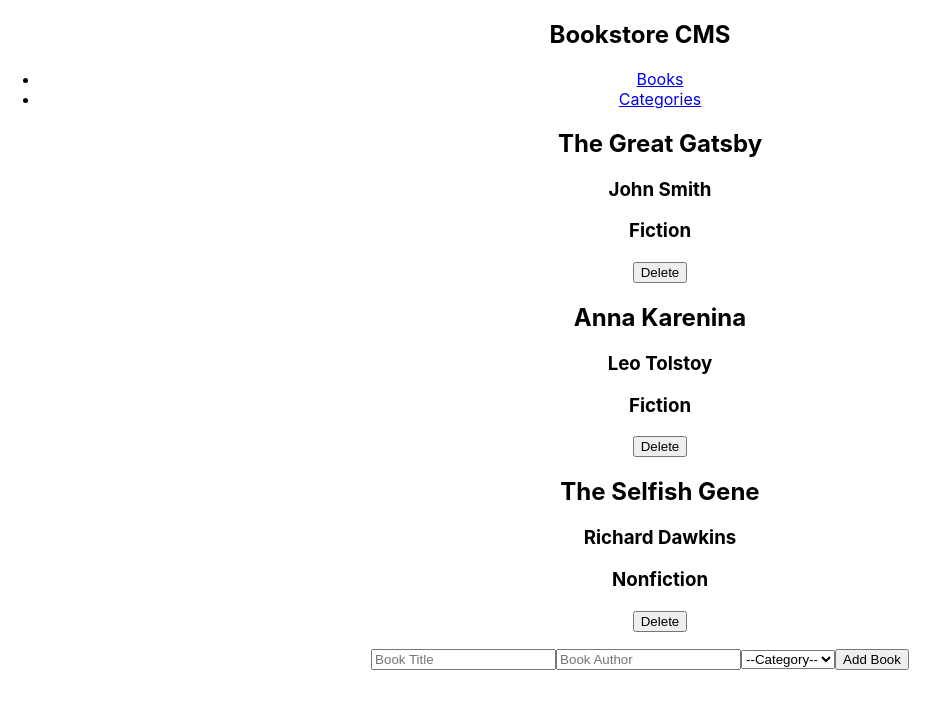
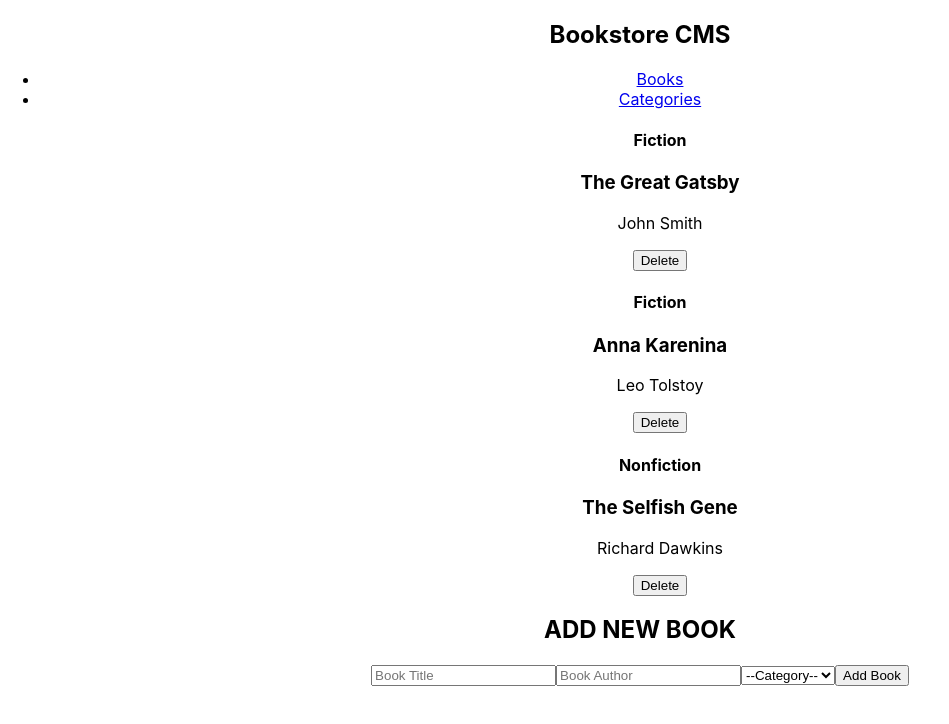
Before and after one commit to PabloEGonz/bookstore, a React (Create React App) app: page / in a window 1280 px wide. Shown: the top 724 px of the page, without its empty margins (0-949 px from the left). Built offline with nearby package versions, Linux system fonts and the light colour scheme.

Commit message:
Add classes to elements

```diff
--- a/src/components/Book.js
+++ b/src/components/Book.js
@@ -8,10 +8,10 @@ const Book = ({
 }) => {
   const dispatch = useDispatch();
   return (
-    <div>
-      <h2>{title}</h2>
-      <h3>{author}</h3>
-      <h3>{category}</h3>
+    <div className="list">
+      <h4>{category}</h4>
+      <h3>{title}</h3>
+      <p>{author}</p>
       <button
         type="button"
         onClick={() => {
--- a/src/components/Books.js
+++ b/src/components/Books.js
@@ -6,7 +6,7 @@ export default function Books() {
   const { books } = useSelector((state) => state.books);
   return (
     <div>
-      <ul>
+      <ul className="flex-cl list-ctnr">
         {books.map((book) => (
           <Book
             key={book.item_id}
--- a/src/components/Form.js
+++ b/src/components/Form.js
@@ -40,8 +40,9 @@ export default function Form() {
     }
   };
   return (
-    <div>
-      <form action="post" onChange={handleChange}>
+    <div className="add">
+      <h2>ADD NEW BOOK</h2>
+      <form className="flex" action="post" onChange={handleChange}>
         <input id="title" type="text" placeholder="Book Title" value={obj.title} />
         <input id="author" type="text" placeholder="Book Author" value={obj.author} />
         <select id="category">
```
